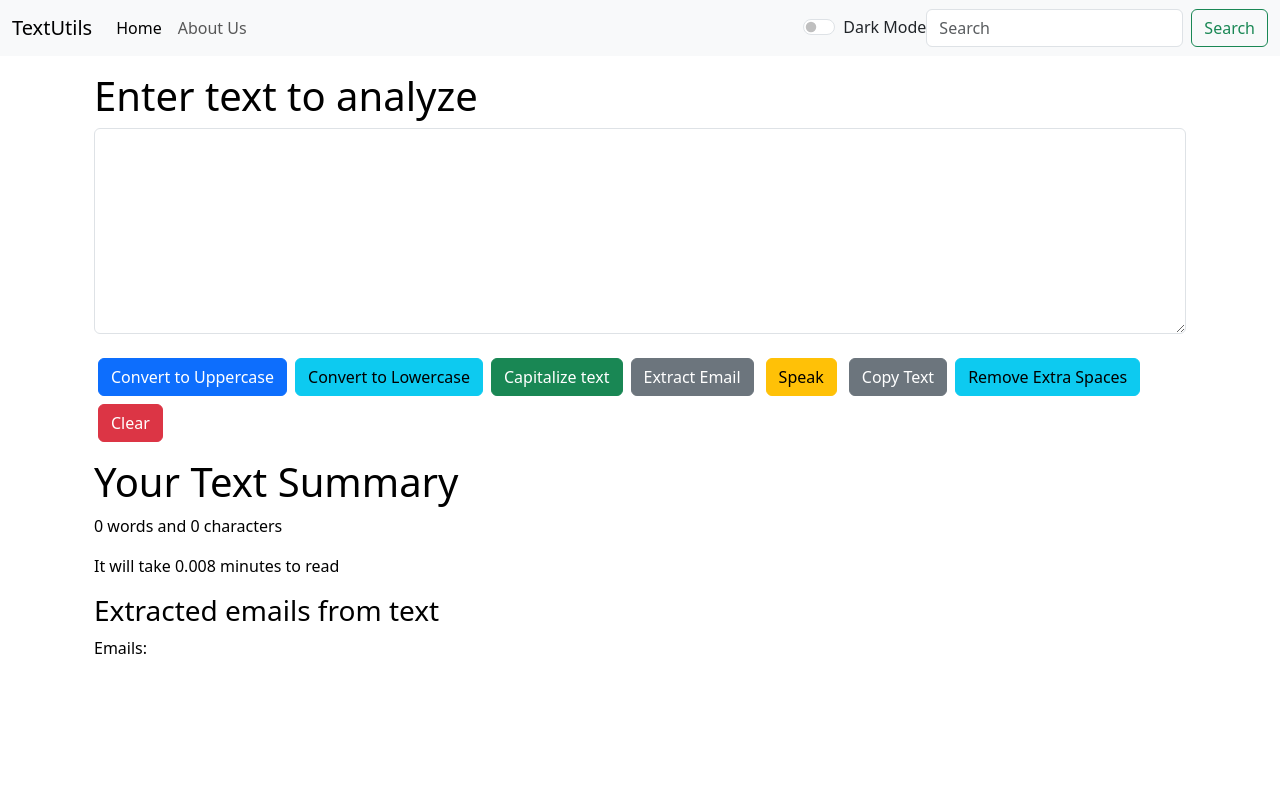
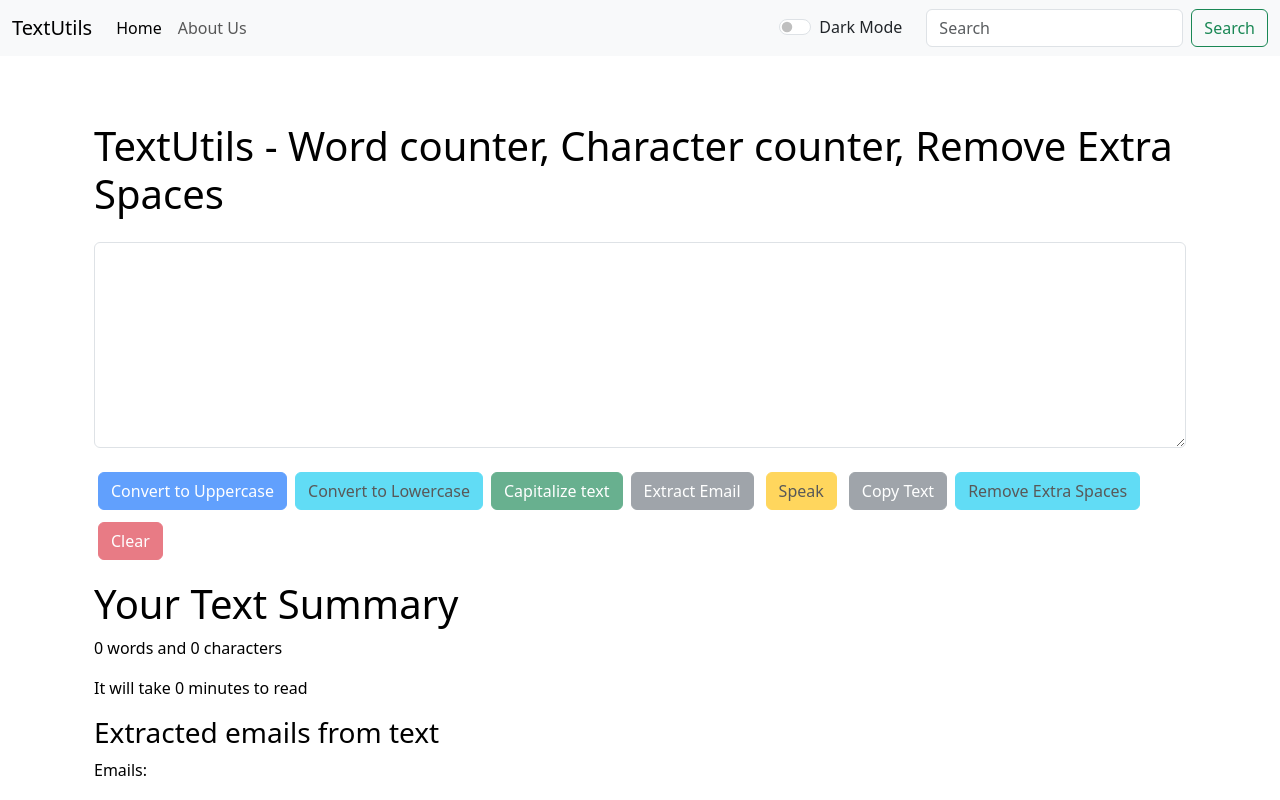
Before and after one commit to HasanNafi/React-word-count-and-text-changing-app, a React (Create React App) app: page / in a window 1280 px wide. Built offline with nearby package versions, Linux system fonts and the light colour scheme.

Commit message:
All bugs fixed and Final Commit

```diff
--- a/public/index.html
+++ b/public/index.html
@@ -7,7 +7,7 @@
     <meta name="theme-color" content="#000000" />
     <meta
       name="description"
-      content="TextUtils is a utility which can be used to manipulate your text in different way you want"
+      content="TextUtils is a word counter and character counting utility which can be manipulated your text in the way you want. You can remove extra spaces, copy text, listen your text over voice function,extract emails from text, convert text from uppercase to lowercase and lowercase to uppercase."
     />
     <link rel="apple-touch-icon" href="%PUBLIC_URL%/favicon-96x96.png" />
     <!--
@@ -24,8 +24,13 @@
       work correctly both with client-side routing and a non-root public URL.
       Learn how to configure a non-root public URL by running `npm run build`.
     -->
-    <link href="https://cdn.jsdelivr.net/npm/bootstrap@5.3.0-alpha1/dist/css/bootstrap.min.css" rel="stylesheet" integrity="sha384-GLhlTQ8iRABdZLl6O3oVMWSktQOp6b7In1Zl3/Jr59b6EGGoI1aFkw7cmDA6j6gD" crossorigin="anonymous">
-    <title>TextUtils - Home</title>
+    <link
+      href="https://cdn.jsdelivr.net/npm/bootstrap@5.3.0-alpha1/dist/css/bootstrap.min.css"
+      rel="stylesheet"
+      integrity="sha384-GLhlTQ8iRABdZLl6O3oVMWSktQOp6b7In1Zl3/Jr59b6EGGoI1aFkw7cmDA6j6gD"
+      crossorigin="anonymous"
+    />
+    <title>TextUtils - Word counter | Character counter | Lowercase to uppercase | uppercase to Lowercase</title>
   </head>
   <body>
     <noscript>You need to enable JavaScript to run this app.</noscript>
--- a/src/App.js
+++ b/src/App.js
@@ -29,12 +29,12 @@ function App() {
     if(mode === 'light'){
       setMode ('dark')
       document.body.style.backgroundColor = '#042743';
-      showAlert("Dark mode has been enabled", "success")
+      showAlert(" Dark mode has been enabled", "success")
     }
     else{
       setMode ('light')
       document.body.style.backgroundColor = 'white';
-      showAlert("Light mode has been enabled", "success")
+      showAlert(" Light mode has been enabled", "success")
     }
   }
 
@@ -50,7 +50,7 @@ function App() {
           <Routes>
             {/* using "exact" before path="" is necessary otherwise react matches partially and will load another page */}
             <Route exact path="/about" element={<About mode={mode}/>} />
-            <Route exact path="/" element={<TextForms heading="Enter text to analyze"  mode={mode} showAlert={showAlert} />} />
+            <Route exact path="/" element={<TextForms heading="TextUtils - Word counter, Character counter, Remove Extra Spaces"  mode={mode} showAlert={showAlert} />} />
           </Routes>
       </div>
     </Router>
--- a/src/components/Alert.js
+++ b/src/components/Alert.js
@@ -6,8 +6,11 @@ export default function Alert(props) {
     return lower.charAt(0).toUpperCase() + lower.slice(1);
   }
   return (
-    props.alert && <div className={`alert alert-${props.alert.type} alert-dismissible fade show`} role="alert">
-        <strong>{capitalize(props.alert.type)}</strong>:{props.alert.msg}
-    </div>
+    <div style={{height: '50px'}}>
+      {props.alert && <div className={`alert alert-${props.alert.type} alert-dismissible fade show`} role="alert">
+          <strong>{capitalize(props.alert.type)}</strong>:{props.alert.msg}
+      </div>
+      }
+  </div>
   )
 }
--- a/src/components/Navbar.js
+++ b/src/components/Navbar.js
@@ -38,7 +38,7 @@ export default function Navbar(props) {
 
             </ul>
             {/* Dark mode enabled buttons with different color */}
-            <div className={`form-check form-switch text-${props.mode==='light'?'dark':'light'}`}>
+            <div className={`form-check mx-4 form-switch text-${props.mode==='light'?'dark':'light'}`}>
               <input className="form-check-input" type="checkbox" role="button" id="flexSwitchCheckDefault" onClick={props.toggleMode}/>
               <label className="form-check-label" htmlFor="flexSwitchCheckDefault">Dark Mode</label>
             </div>
--- a/src/components/TextForms.js
+++ b/src/components/TextForms.js
@@ -7,40 +7,52 @@ import copy from "copy-to-clipboard";
 //props is something we pass to the components like argument passing
 //state is somthing which contain all values in it
 export default function TextForms(props) {
+
+
     const handleUpClick =()=>{
         // console.log("Uppercase is clicked" + text)
         let newText =text.toUpperCase();
         setText(newText)
-        props.showAlert("Converted to uppercase" , "success")
+        props.showAlert(" Converted to uppercase" , "success")
     }
 
     const handleLowClick =()=>{
       let newText =text.toLowerCase();
       setText(newText)
-      props.showAlert("Converted to lowercase" , "success")
+      props.showAlert(" Converted to lowercase" , "success")
     }
     const handleCapitalizeClick =()=>{
       let newText =text.toLowerCase().split(' ').map((word) => word.charAt(0).toUpperCase() + word.slice(1)).join(' ');
       // let newText =text.charAt(0).toUpperCase() + text.slice(1).toLowerCase();
       setText(newText)
-      props.showAlert("Capitalized all word" , "success")
+      props.showAlert(" Capitalized all word" , "success")
     }
 
     const handleEmailExtract =()=>{
       let matchedEmails= text.match(/([a-zA-Z0-9._-]+@[a-zA-Z0-9._-]+\.[a-zA-Z0-9_-]+)/gi);
-      document.getElementById("email").innerHTML = matchedEmails
-      props.showAlert("All email extracted" , "success")
-    }
+      // let count = matchedEmails.length;
+      if(matchedEmails){
+
+        document.getElementById("email").innerHTML = matchedEmails
+        props.showAlert(" All email extracted" , "success")
+      }
+      else{
+        document.getElementById("email").innerHTML = matchedEmails
+        props.showAlert(" No email found" , "info")
+      }
+
+      }
+
     const speak = () => {
       let msg = new SpeechSynthesisUtterance(text);
       window.speechSynthesis.speak(msg);
-      props.showAlert("Speaking mode enabled" , "success")
+      props.showAlert(" Speaking mode enabled" , "success")
     }
 
     const handleCopy = ()=>{
       copy(text);
       alert('Copied');
-      props.showAlert("Text copied to clipboard" , "success")
+      props.showAlert(" Text copied to clipboard" , "success")
       // var text = document.getElementById("mybox");
       // text.Select();
       // navigator.clipboard.writeText(text.value);
@@ -50,13 +62,13 @@ export default function TextForms(props) {
     const handleExtraSpaces = ()=>{
       let newText = text.split(/[ ]+/);
       setText(newText.join(" "))
-      props.showAlert("Removed all extra spaces" , "success")
+      props.showAlert(" Removed all extra spaces" , "success")
     }
 
     const handleClear =()=>{
       let newText ="";
       setText(newText)
-      props.showAlert("Cleared text field" , "success")
+      props.showAlert(" Cleared text field" , "success")
     }
     const handleOnChange =(event)=>{
         // console.log("Handle Onchange")
@@ -69,28 +81,30 @@ export default function TextForms(props) {
 
     //text = "new text"; //wrong way to change the state
    // setText = ("new text"); //correct way to change the state
+
+
   return (
 
     <>
     <div className="container" style={{color:props.mode==='light'?'black':'white'}}>
-      <h1>{props.heading}</h1>
+      <h1 className="mb-4">{props.heading}</h1>
       <div className="mb-3">
-        <textarea className="form-control" id="myBox" style={{backgroundColor:props.mode==='light'?'white':'grey',color:props.mode==='light'?'black':'white'}} onChange={handleOnChange} value={text} rows="8"></textarea>
+        <textarea className="form-control" id="myBox" style={{backgroundColor:props.mode==='light'?'white':'#13336e',color:props.mode==='light'?'black':'white'}} onChange={handleOnChange} value={text} rows="8"></textarea>
       </div>
-      <button className="btn btn-primary mx-1" onClick={handleUpClick}>Convert to Uppercase  </button>
-      <button className="btn btn-info mx-1" onClick={handleLowClick}>Convert to Lowercase</button>
-      <button className="btn btn-success mx-1" onClick={handleCapitalizeClick}>Capitalize text</button>
-      <button className="btn btn-secondary mx-1" onClick={handleEmailExtract}>Extract Email</button>
-      <button type="submit" onClick={speak} className="btn btn-warning mx-2 my-2">Speak</button>
-      <button className="btn btn-secondary mx-1" onClick={handleCopy}>Copy Text</button>
-      <button className="btn btn-info mx-1" onClick={handleExtraSpaces}>Remove Extra Spaces</button>
-      <button className="btn btn-danger mx-1" onClick={handleClear}>Clear</button>
+      <button disabled={text.length === 0} className="btn btn-primary mx-1 my-1" onClick={handleUpClick}>Convert to Uppercase  </button>
+      <button disabled={text.length === 0} className="btn btn-info mx-1 my-1" onClick={handleLowClick}>Convert to Lowercase</button>
+      <button disabled={text.length === 0} className="btn btn-success mx-1 my-1" onClick={handleCapitalizeClick}>Capitalize text</button>
+      <button disabled={text.length === 0} className="btn btn-secondary mx-1 my-1" onClick={handleEmailExtract}>Extract Email</button>
+      <button disabled={text.length === 0} type="submit" onClick={speak} className="btn btn-warning mx-2 my-2">Speak</button>
+      <button disabled={text.length === 0} className="btn btn-secondary mx-1 my-1" onClick={handleCopy}>Copy Text</button>
+      <button disabled={text.length === 0} className="btn btn-info mx-1 my-1" onClick={handleExtraSpaces}>Remove Extra Spaces</button>
+      <button disabled={text.length === 0} className="btn btn-danger mx-1 my-1" onClick={handleClear}>Clear</button>
     </div>
 
     <div className="container my-3" style={{color:props.mode==='light'?'black':'white'}}>
       <h1>Your Text Summary</h1>
-      <p>{text.trim() === '' ? 0 : text.match(/\S+/g).length} words and {text.replace(/\+/g, '').length} characters</p>
-      <p>It will take {0.008 * text.split(" ").length} minutes to read</p>
+      <p>{text.split(" ").filter((element) =>{return element.length!==0}).length} words and {text.length} characters</p>
+      <p>It will take {0.008 * text.split(" ").filter((element) =>{return element.length!==0}).length} minutes to read</p>
     </div>
 
     <div className="container my-3" style={{color:props.mode==='light'?'black':'white'}}>
```
Also changed, not shown: src/components/About.js (+24 -31 lines).
